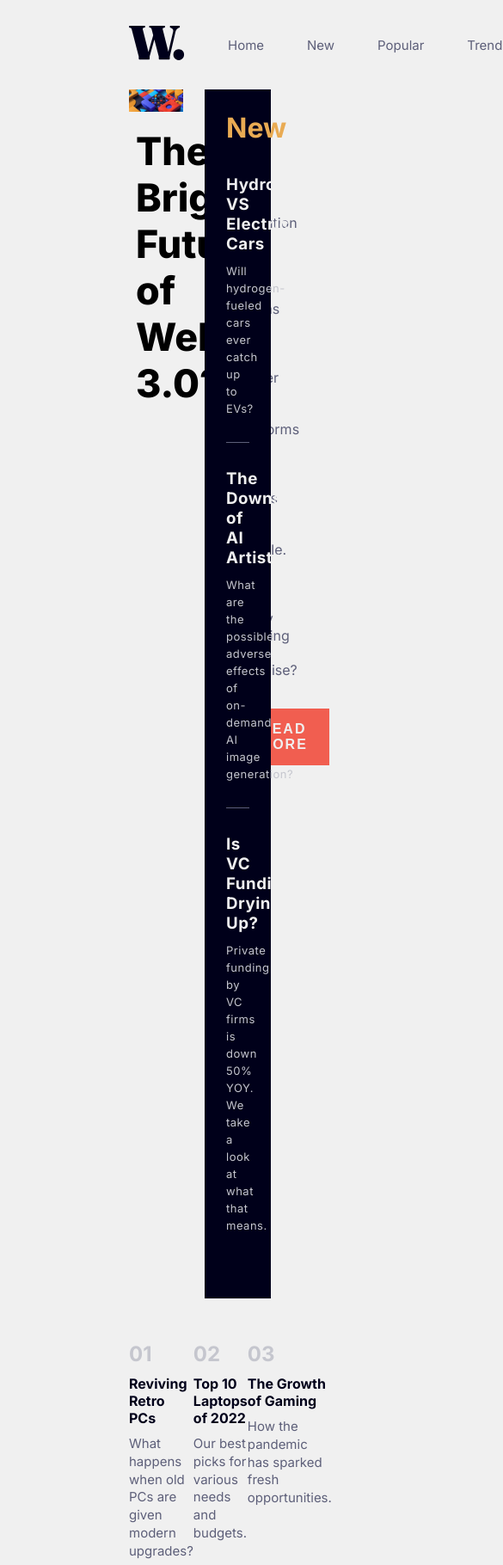
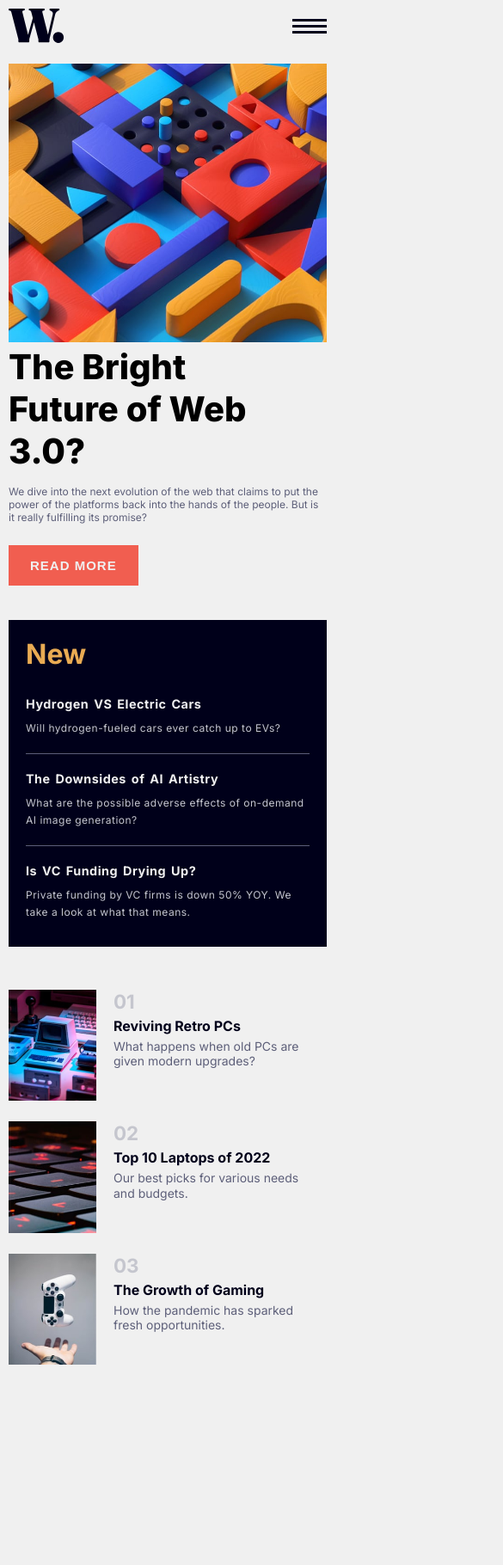
Before and after one commit to TheCyberAtom/FrontEndMentor, a plain HTML site: page news-homepage-main/index.html in a window 390 px wide. Shown: the top 1820 px of the page at 86% size, 585 px wide, since content can reach past the window. After the commit the page ends 1621 px from the top, so only its background shows below. Drawn offline with Linux system fonts and the light colour scheme.

Commit message:
NewsHomePage_responsive

```diff
--- a/news-homepage-main/index.html
+++ b/news-homepage-main/index.html
@@ -8,19 +8,26 @@
   <link rel="stylesheet" href="style.css">
 </head>
 <body>
-
   <header class="header">
-    <nav class="navbar">
+    <nav class="navbar" id="navbar">
       <div class="logo">
         <img src="./assets/images/logo.svg" alt="Logo">
       </div>
-      <ul>
+      <div class="menu">
+        <div class="menu-bar-closed" id="menu-bar-closed">
+          <img src="./assets/images/icon-menu-close.svg" alt="menu bar closed">
+        </div>
+        <ul class="nav-active">
           <li><a>Home</a></li>
           <li><a>New</a></li>
           <li><a>Popular</a></li>
           <li><a>Trending</a></li>
           <li><a>Categories</a></li>
         </ul>
+      </div>
+      <div class="menu-bar" id="menu-bar">
+        <img src="./assets/images/icon-menu.svg" alt="menubar">
+      </div>
     </nav>
   </header>
 
@@ -28,11 +35,14 @@
     <div class="top">
       <div class="left">
         <div class="hero-image">
-          <img src="./assets/images/image-web-3-desktop.jpg" alt="web">
+          <img class="desktop" src="./assets/images/image-web-3-desktop.jpg" alt="web">
+        </div>
+        <div class="hero-image-mobile">
+          <img class="mobile" src="./assets/images/image-web-3-mobile.jpg" alt="mobile">
         </div>
         <div class="info">
           <div class="title">
-            <h1>The Bright <br>Future of <br>Web 3.0?</h1>
+            <h1>The Bright <br>Future of Web 3.0?</h1>
           </div>
           <div class="cta">
             <p>We dive into the next evolution of the web that claims to put the power of
@@ -95,6 +105,6 @@
       </div>
     </div>
   </div>
-
+  <script src="script.js"></script>
 </body>
 </html>
--- /dev/null
+++ b/news-homepage-main/script.js
@@ -0,0 +1,18 @@
+const menuBar = document.getElementById('menu-bar');
+const menuBarClose = document.getElementById('menu-bar-closed');
+const navBar = document.getElementById('navbar');
+const overlay = document.createElement('div');
+
+
+function enableNavbar(){
+    navBar.classList.add('navbar-mobile');
+    overlay.classList.add('overlay');
+    document.body.appendChild(overlay);
+}
+function disableNavbar(){
+    navBar.classList.remove('navbar-mobile');
+    document.body.removeChild(overlay);
+}
+
+menuBar.addEventListener('click', enableNavbar);
+menuBarClose.addEventListener('click', disableNavbar);
--- a/news-homepage-main/style.css
+++ b/news-homepage-main/style.css
@@ -47,6 +47,12 @@ ul li a:hover{
     color: var(--Soft-orange);
     cursor: pointer;
 }
+.menu-bar{
+    display: none;
+}
+.menu-bar-closed{
+    display: none;
+}
 .main{
     padding: 0px 150px;
 }
@@ -60,6 +66,9 @@ ul li a:hover{
 .hero-image img{
     width: 100%;
     /* height: 300px; */
+}
+.hero-image-mobile{
+    display: none;
 }
 .info{
     display: flex;
@@ -160,10 +169,219 @@ button:hover{
 .two .image img{
     width: 65%;
 }
+/* ----------------- */
+/*   MEDIUM SCREEN   */
+/* ----------------- */
+@media only screen and (max-width: 1340px){
+    .header{
+        display: flex;
+        padding: 30px 100px;
+    }
+    .main{
+        padding: 0px 100px;
+    }
+}
 
+/* ---------------- */
+/*   SMALL SCREEN   */
+/* ---------------- */
+@media only screen and (max-width: 1024px){
 
-/* MOBILE DESIGN */
+    .header{
+        display: flex;
+        padding: 30px 50px;
+    }
+    .main{
+        padding: 0px 50px;
+    }
+    .title h1{
+        font-size: 2rem;
+        font-weight: 800;
+    }
+    .cta p{
+        font-size: 12px;
+    }
+    button{
+        padding: 15px 25px;
+        letter-spacing: 1px;
+        margin-top: 35px;
+        font-size: 14px;
+    }
+    .card{
+        margin-right: 10px;
+    }
+    .image-text h3{
+        font-size: 1.4rem;
+        padding-bottom: 5px;
+    }
+    .image-text h4{
+        padding-bottom: 5px;
+    }
+    .image-text p{
+        font-size: 14px;
+        line-height: 1.1rem;
+    }
+    .right{
+        margin-left: 20px;
+        padding: 15px 15px;
+    }
+    .latest h3{
+        margin-top: 10px;
+        font-size: 0.9rem;
+    }
+    .latest p {
+        margin-bottom: 30px;
+        font-size: 12px;
+    }
+    .latest-1 p::after, .latest-2 p::after{
+        bottom: -20px;
+    }
+}
 
-@media only screen and (max-width: 600px){
+/* ---------------- */
+/*   MOBILE DESIGN  */
+/* ---------------- */
+@media only screen and (max-width: 768px){
 
+    .header{
+        padding: 10px 10px;
+    }
+    .navbar{
+        position: relative;
+    }
+    .navbar ul{
+        display: none;
+    }
+    .menu-bar{
+        display: block;
+    }
+    .navbar-mobile ul{
+        display: block;
+    }
+    .navbar-mobile .menu{
+        position: absolute;
+        top: -10px;
+        right: -10px;
+        background-color: var(--Off-white);
+        height: 100vh;
+        width: 75vw;
+        z-index: 2;
+    }
+    .navbar-mobile .menu-bar-closed{
+        display: block;
+        position: relative;
+    }
+    .navbar-mobile .menu-bar-closed img{
+        position: absolute;
+        right: 10px;
+        top: 10px;
+    }
+    .navbar-mobile ul{
+        display: flex;
+        flex-direction: column;
+        justify-content: space-around;
+        align-items: flex-start;
+        margin-top: 75px;
+    }
+    ul li{
+        list-style: none;
+        padding-left: 20px;
+        padding-top: 30px;
+    }
+    ul li a{
+        font-size: 20px;
+        color: var(--Very-dark-blue);
+
+    }
+    .main{
+        padding: 10px 10px;
+    }
+    .main .top{
+        flex-direction: column;
+    }
+    .left{
+        width: 100%;
+    }
+    .hero-image{
+        display: none;
+    }
+    .hero-image-mobile{
+        display: block;
+    }
+    .hero-image-mobile img{
+        width: 100%;
+    }
+    .info{
+        flex-direction: column;
+        padding: 0px 0px;
+    }
+    .title{
+        width: 100%;
+    }
+    .title h1{
+        font-size: 2.5rem;
+    }
+    .cta{
+        padding-left: 0px;
+        width: 100%;
+        font-size: 15px;
+        margin-top: 15px;
+    }
+    button{
+        margin-top: 25px;
+        margin-bottom: 40px;
+        font-size: 15px;
+    }
+    .right{
+        width: 100%;
+        margin-left: 0px;
+        padding: 0px 0px;
+    }
+    .new{
+        color: var(--Soft-orange);
+        margin-bottom: 20px;
+        padding-top: 20px;
+        padding-left: 20px;
+    }
+    .latest{
+        padding: 0px 20px;
+    }
+
+    .bottom{
+        display: flex;
+        flex-direction: column;
+    }
+    .card{
+        width: 100%;
+        display: flex;
+        margin-bottom: 20px;
+    }
+    .image{
+        width: 30%;
+    }
+    .image img{
+        width: 100%;
+    }
+    .image-text{
+        width: 70%;
+        padding-left: 20px;
+        padding-right: 10px;
+    }
+    .one .image img{
+        width: 100%;
+    }
+    .two .image img{
+        width: 100%;
+    }
+    .image-text p{
+        padding-bottom: 0px;
+    }
+    .overlay {
+        position: fixed;
+        top: 0;
+        left: 0;
+        width: 100%;
+        height: 100vh;
+        background-color: rgba(0, 0, 0, 0.5);
+    }
 }
```
Lines whose indentation alone changed are shown as unchanged.
